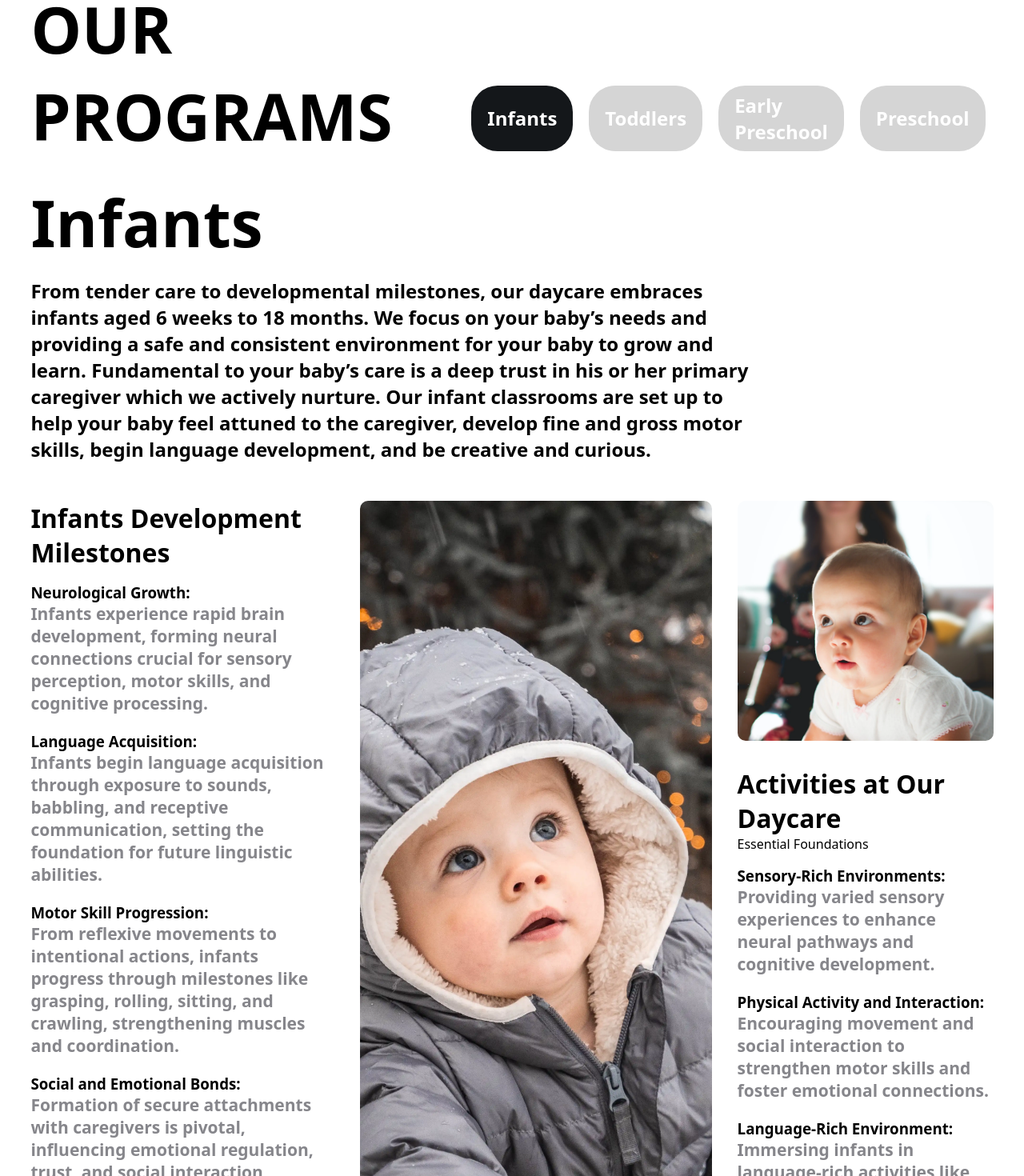
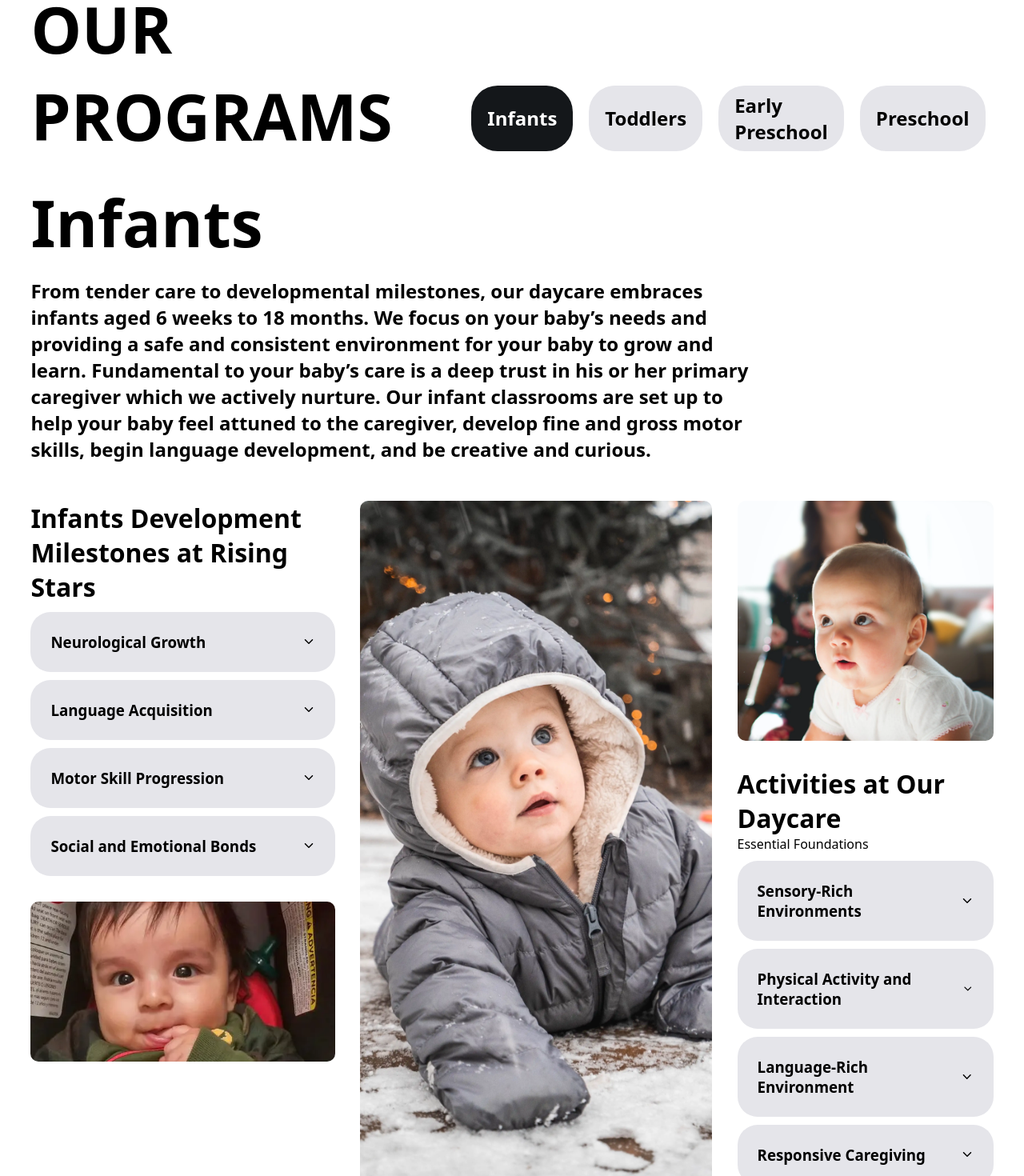
Before and after one commit to dpolygon/risingstars, a React (Create React App) app: page / in a window 1280 px wide. Shown: the part 2500-3970 px from the top of the page at 80% size. Built offline with nearby package versions, Linux system fonts and the light colour scheme; no server answers; some icons are missing.

Commit message:
added new detail buttons in program info section / cuts down on visual clutter

```diff
--- /dev/null
+++ b/src/Components/MoreDetail.css
@@ -0,0 +1,6 @@
+.moreDetailClicked {
+    -ms-transform: rotate(180deg);
+    -moz-transform: rotate(180deg);
+    -webkit-transform: rotate(180deg);
+    transform: rotate(180deg);
+}
--- /dev/null
+++ b/src/Components/MoreDetail.js
@@ -0,0 +1,27 @@
+import React, { useState} from 'react'
+import './MoreDetail.css'
+import { IoIosArrowDown } from "react-icons/io";
+import { IoIosArrowUp } from "react-icons/io";
+
+
+
+export default function MoreDetail(props) {
+    const [click, setClick] = useState(false)
+    const handleClick = () => {
+        setClick(!click)
+        console.log("clicked")
+    }
+    const checkData = props.title != "" ? "block" : "none"
+
+    return (
+        <div style={{display: checkData, background: '#e5e5ea', borderRadius: '25px', cursor: 'grab', marginTop: '10px'}} onClick={handleClick} onCopy="">
+            <div style={{display: 'flex', flexDirection: 'column', padding: '25px'}}>
+                <div style={{display: 'flex', flexDirection: 'horizontal', justifyContent: 'space-between', alignItems: 'center'}}>
+                    <h3>{props.title}</h3>
+                    {click ? <IoIosArrowUp/> : <IoIosArrowDown/>}
+                </div>
+                {click ? <p className='miles'>{props.insideText}</p> : <p></p>}
+            </div>
+        </div>
+    )
+}
--- a/src/Components/NavBar.js
+++ b/src/Components/NavBar.js
@@ -17,7 +17,7 @@ function Navbar() {
       <IconContext.Provider value={{ color: "#fff" }}>
         <div className="nav-wrapper">
           <nav className='navbar'>
-              <Link to='/' className='navbar-logo' onClick={closeMobileMenu} >
+              <Link to='/' className='navbar-logo' onClick={closeMobileMenu}>
                 <RiStarSmileLine className='navbar-icon'/> Rising Stars
               </Link>
               <div className="menu-icon" onClick={handleClick}>
--- a/src/Components/home/ProgramButtons.css
+++ b/src/Components/home/ProgramButtons.css
@@ -3,6 +3,12 @@
 }
 
 .progBttnText {
+    font-size: 24px;
+    font-weight: 600;
+    color: black;
+}
+
+.progBttnTextActive {
     font-size: 24px;
     font-weight: 600;
     color: white;
--- a/src/Components/home/ProgramButtons.js
+++ b/src/Components/home/ProgramButtons.js
@@ -16,21 +16,18 @@ export default function ProgramButtons(props) {
             />
             <ProgramButton
                 text='Toddlers'
-                btnColor='rgb(213, 213, 213)'
                 activeButton={activeButton}
                 setActiveButton={setActiveButton}
                 setPrograms={props.setProgram}
             />
             <ProgramButton
                 text='Early Preschool'
-                btnColor='rgb(213, 213, 213)'
                 activeButton={activeButton}
                 setActiveButton={setActiveButton}
                 setPrograms={props.setProgram}
             />
             <ProgramButton
                 text='Preschool'
-                btnColor='rgb(213, 213, 213)'
                 activeButton={activeButton}
                 setActiveButton={setActiveButton}
                 setPrograms={props.setProgram}
@@ -45,7 +42,7 @@ const ProgramButton = (props) => (
             display: 'flex',
             alignItems: 'center',
             justifyContent: 'center',
-            backgroundColor: props.activeButton === props.text ? 'rgb(20, 23, 26)' : 'rgb(213, 213, 213)',
+            backgroundColor: props.activeButton === props.text ? 'rgb(20, 23, 26)' : 'rgb(229, 229, 234)',
             padding: '8px 20px',
             borderRadius: '33px',
             cursor: 'pointer'
@@ -53,6 +50,6 @@ const ProgramButton = (props) => (
         onClick = {() => {props.setActiveButton(props.text);
                         props.setPrograms(props.text)}}
     >
-        <p  className='progBttnText'>{props.text}</p>
+        <p className={props.activeButton === props.text ? 'progBttnTextActive' : 'progBttnText'}>{props.text}</p>
     </div>
 );
--- a/src/Components/home/ProgramInfo.css
+++ b/src/Components/home/ProgramInfo.css
@@ -36,7 +36,7 @@
 .miles {
     font-size: 21px;
     font-weight: 600;
-    padding-bottom: 21px;
+    padding-top: 15px;
     color: #86868b;
 }
 
--- a/src/Components/home/ProgramInfo.js
+++ b/src/Components/home/ProgramInfo.js
@@ -2,6 +2,7 @@ import React from 'react'
 
 import './ProgramInfo.css'
 import programsData from '../../data/programsData.json'
+import MoreDetail from '../MoreDetail';
 
 export default function ProgramInfo(prop) {
 
@@ -25,14 +26,10 @@ export default function ProgramInfo(prop) {
 const InfoLeft = (prop) => (
     <div className='infoL' style={{display: 'flex', flexDirection: 'column'}}>
         <h1>{programsData[prop.program].milestones}</h1>
-        <h3 style={{paddingTop: '1rem'}}>{programsData[prop.program].mile1}</h3>
-        <p className='miles'>{programsData[prop.program].mile1d}</p>
-        <h3>{programsData[prop.program].mile2}</h3>
-        <p className='miles'>{programsData[prop.program].mile2d}</p>
-        <h3>{programsData[prop.program].mile3}</h3>
-        <p className='miles'>{programsData[prop.program].mile3d}</p>
-        <h3>{programsData[prop.program].mile4}</h3>
-        <p className='miles'>{programsData[prop.program].mile4d}</p>
+        <MoreDetail title={programsData[prop.program].mile1} insideText={programsData[prop.program].mile1d}/>
+        <MoreDetail title={programsData[prop.program].mile2} insideText={programsData[prop.program].mile2d}/>
+        <MoreDetail title={programsData[prop.program].mile3} insideText={programsData[prop.program].mile3d}/>
+        <MoreDetail title={programsData[prop.program].mile4} insideText={programsData[prop.program].mile4d}/>
         <img className='leftImg' src={programsData[prop.program].pic1} style={{marginTop: '4vh', borderRadius: '10px', objectFit: 'cover', height: '25vh'}}></img>
     </div>
 );
@@ -47,16 +44,11 @@ const InfoRight = (prop) => (
         <div style={{display: 'flex', flexDirection: 'column', marginTop: '4vh'}}>
             <h1>{programsData[prop.program].activities}</h1>
             <p style={{fontWeight: '500'}}>{programsData[prop.program].title2}</p>
-            <h3 style={{paddingTop: '1rem'}}>{programsData[prop.program].act1}</h3>
-            <p className='acts'>{programsData[prop.program].act1d}</p>
-            <h3>{programsData[prop.program].act2}</h3>
-            <p className='acts'>{programsData[prop.program].act2d}</p>
-            <h3>{programsData[prop.program].act3}</h3>
-            <p className='acts'>{programsData[prop.program].act3d}</p>
-            <h3>{programsData[prop.program].act4}</h3>
-            <p className='acts'>{programsData[prop.program].act4d}</p>
-            <h3>{programsData[prop.program].act5}</h3>
-            <p className='acts'>{programsData[prop.program].act5d}</p>
+            <MoreDetail title={programsData[prop.program].act1} insideText={programsData[prop.program].act1d}/>
+            <MoreDetail title={programsData[prop.program].act2} insideText={programsData[prop.program].act2d}/>
+            <MoreDetail title={programsData[prop.program].act3} insideText={programsData[prop.program].act3d}/>
+            <MoreDetail title={programsData[prop.program].act4} insideText={programsData[prop.program].act4d}/>
+            <MoreDetail title={programsData[prop.program].act5} insideText={programsData[prop.program].act5d}/>
         </div>
     </div>
 );
--- a/src/data/programsData.json
+++ b/src/data/programsData.json
@@ -7,23 +7,23 @@
         "pic2": "/images/homepagephotos/infant2.webp",
         "pic3": "/images/homepagephotos/infant3.webp",
         "title2": "Essential Foundations",
-        "milestones": "Infants Development Milestones",
-        "mile1": "Neurological Growth:",
+        "milestones": "Infants Development Milestones at Rising Stars",
+        "mile1": "Neurological Growth",
         "mile1d": "Infants experience rapid brain development, forming neural connections crucial for sensory perception, motor skills, and cognitive processing.",
-        "mile2": "Language Acquisition:",
+        "mile2": "Language Acquisition",
         "mile2d": "Infants begin language acquisition through exposure to sounds, babbling, and receptive communication, setting the foundation for future linguistic abilities.",
-        "mile3": "Motor Skill Progression:",
+        "mile3": "Motor Skill Progression",
         "mile3d": "From reflexive movements to intentional actions, infants progress through milestones like grasping, rolling, sitting, and crawling, strengthening muscles and coordination.",
-        "mile4": "Social and Emotional Bonds:",
+        "mile4": "Social and Emotional Bonds",
         "mile4d": "Formation of secure attachments with caregivers is pivotal, influencing emotional regulation, trust, and social interaction patterns later in life.",
         "activities": "Activities at Our Daycare",
-        "act1": "Sensory-Rich Environments:",
+        "act1": "Sensory-Rich Environments",
         "act1d": "Providing varied sensory experiences to enhance neural pathways and cognitive development.",
-        "act2": "Physical Activity and Interaction:",
+        "act2": "Physical Activity and Interaction",
         "act2d": "Encouraging movement and social interaction to strengthen motor skills and foster emotional connections.",
-        "act3": "Language-Rich Environment:",
+        "act3": "Language-Rich Environment",
         "act3d": "Immersing infants in language-rich activities like reading, singing, and verbal interactions to support language acquisition and cognitive growth.",
-        "act4": "Responsive Caregiving:",
+        "act4": "Responsive Caregiving",
         "act4d": "Emphasizing nurturing relationships to build trust, security, and emotional resilience during this critical phase of development.",
         "act5": "",
         "act5d": "",
@@ -38,25 +38,25 @@
         "pic2": "/images/homepagephotos/toddler2.webp",
         "pic3": "/images/homepagephotos/toddler4.webp",
         "title2": "Fostering toddler growth",
-        "milestones": "Toddler Development Milestones      ",
-        "mile1": "Physical Development:",
+        "milestones": "Toddler Development Milestones at Rising Stars",
+        "mile1": "Physical Development",
         "mile1d": "Toddlers refine their motor skills by walking confidently, climbing, jumping, and beginning to run. They also improve coordination, balance, and fine motor skills.",
-        "mile2": "Cognitive Growth:",
+        "mile2": "Cognitive Growth",
         "mile2d": "Toddlers engage in pretend play, solve simple problems, sort shapes and colors, and start to understand basic concepts like counting and sequencing.",
-        "mile3": "Language and Communication:",
+        "mile3": "Language and Communication",
         "mile3d": "Toddlers rapidly expand their vocabulary, form short sentences, express needs and desires more clearly, and understand simple instructions. Supported by enhanced cognitive abilities and increased social interactions.",
         "mile4": "Social Interaction and Emotional Growth:",
         "mile4d": "Understanding emotions, social norms, and developing empathy, fostering relationships with peers and caregivers.",
         "activities": "Activities at Our Daycare",
-        "act1": "Exploratory Playtime:",
+        "act1": "Exploratory Playtime",
         "act1d": "Our daycare offers safe and stimulating environments for toddlers to explore, encouraging their curiosity with diverse toys, textures, and sensory experiences.",
-        "act2": "Creative Interaction:",
+        "act2": "Creative Interaction",
         "act2d": "Engaging in interactive storytelling, singing, and imaginative play sessions fosters language development and enhances social skills in our toddlers.",
-        "act3": "Physical Challenges:",
+        "act3": "Physical Challenges",
         "act3d": "We encourage active play, providing opportunities for climbing, balancing, and movement activities that support their physical development.",
-        "act4": "Learning through Fun:",
+        "act4": "Learning through Fun",
         "act4d": "Our structured yet enjoyable activities help toddlers learn shapes, colors, numbers, and basic problem-solving skills, laying the foundation for future learning.",
-        "act5": "Storytime and Language:",
+        "act5": "Storytime and Language",
         "act5d": "Reading, storytelling, and interactive language activities in both english and spanish promote a love for books, improve vocabulary, and encourage communication.",
         "desc3": "Building lifelong foundations for success"
     },
@@ -69,25 +69,25 @@
         "pic2": "/images/homepagephotos/epreschool2.webp",
         "pic3": "/images/homepagephotos/epreschool4.webp",
         "title2": "Guiding Early Preschool Explorations",
-        "milestones": "Early Preschool Development Milestones",
-        "mile1": "Motor Skills:",
+        "milestones": "Early Preschool Development Milestones at Rising Stars",
+        "mile1": "Motor Skills",
         "mile1d": "Encouraging movements like climbing, jumping, and running in a safe environment to develop coordination and balance.",
-        "mile2": "Problem Solving:",
+        "mile2": "Problem Solving",
         "mile2d": "Exploring puzzles, shapes, and simple tasks to stimulate critical thinking and problem-solving abilities.",
         "mile3": "Language Enhancement Communication:",
         "mile3d": "Engaging in storytelling, interactive conversations, and word games to foster language development.",
-        "mile4": "Social Skills Enhancement:",
+        "mile4": "Social Skills Enhancement",
         "mile4d": "Encouraging cooperative play, sharing, and conflict resolution to nurture social-emotional development and relationship-building.",
         "activities": "Activities for Healthy Early Preschool Development",
-        "act1": "Sensorial Exploration Sensory Play:",
+        "act1": "Sensorial Exploration Sensory Play",
         "act1d": "Offering tactile experiences, sensory bins, and music activities to stimulate sensory awareness.",
-        "act2": "Social Interaction Group Play:",
+        "act2": "Social Interaction Group Play",
         "act2d": "Encouraging cooperative games and group activities to promote sharing, teamwork, and social skills.",
-        "act3": "Creative Expression Arts & Crafts:",
+        "act3": "Creative Expression Arts & Crafts",
         "act3d": "Providing opportunities for drawing, painting, and imaginative activities to enhance creativity.",
-        "act4": "Interactive Learning Sessions:",
+        "act4": "Interactive Learning Sessions",
         "act4d": "At our daycare, Interactive Learning Sessions combine diverse activities to create engaging and educational experiences, promoting social, cognitive, and creative development in early preschoolers.",
-        "act5": "Storytime and Language:",
+        "act5": "Storytime and Language",
         "act5d": "Reading, storytelling, and interactive language activities in both english and spanish promote a love for books, improve vocabulary, and encourage communication.",
         "desc3": "Building Pathways to Lifelong Achievement"
     },
@@ -100,25 +100,25 @@
         "pic2": "/images/homepagephotos/preschool2.webp",
         "pic3": "/images/homepagephotos/preschool3.webp",
         "title2": "Fueling Curiosity",
-        "milestones": "Preschool Development Milestones",
-        "mile1": "Fine-Tuning Motor Skills:",
+        "milestones": "Preschool Development Milestones at Rising Stars",
+        "mile1": "Fine-Tuning Motor Skills",
         "mile1d": "Enhanced coordination and control, refining fine motor skills through activities like writing, cutting, and dressing independently alongside developing better control over their movements",
-        "mile2": "Social Development and Emotional Understanding:",
+        "mile2": "Social Development and Emotional Understanding",
         "mile2d": "Developing friendships, navigating social interactions, and learning emotional regulation and empathy.",
-        "mile3": "Language Proficiency:",
+        "mile3": "Language Proficiency",
         "mile3d": "Expanding vocabulary, refining grammar, and engaging in more complex conversations, laying the foundation for literacy.",
-        "mile4": "Cognitive Advancements:",
+        "mile4": "Cognitive Advancements",
         "mile4d": "Advancements in problem-solving, critical thinking, and imaginative play, fostering creativity and curiosity, understanding basic concepts, and recognizing shapes, colors, and numbers.",
         "activities": "Engaging Activities at Our Preschool",
-        "act1": "Imaginative Play:",
+        "act1": "Imaginative Play",
         "act1d": "Our preschool encourages creativity through role-playing, dress-up, and imaginative games, fostering problem-solving and social skills.",
-        "act2": "Exploration and Discovery:",
+        "act2": "Exploration and Discovery",
         "act2d": "Providing diverse materials and hands-on experiences helps children discover science, math, and nature, nurturing their curiosity and understanding.",
-        "act3": "Art and Expression:",
+        "act3": "Art and Expression",
         "act3d": "Preschoolers engage in creative art activities, allowing self-expression and enhancing fine motor skills while fostering an appreciation for art.",
-        "act4": "Storytime and Language:",
+        "act4": "Storytime and Language",
         "act4d": "Reading, storytelling, and interactive language activities in both english and spanish promote a love for books, improve vocabulary, and encourage communication.",
-        "act5": "Social Interaction:",
+        "act5": "Social Interaction",
         "act5d": "Through group activities, sharing, and cooperative play, children learn to collaborate, empathize, and build friendships.",
         "desc3": "Preschoolers on the Path to Lifelong Learning"
     }
```
Also changed, not shown: 1 other file (tests, documents, lock files or other folders).
